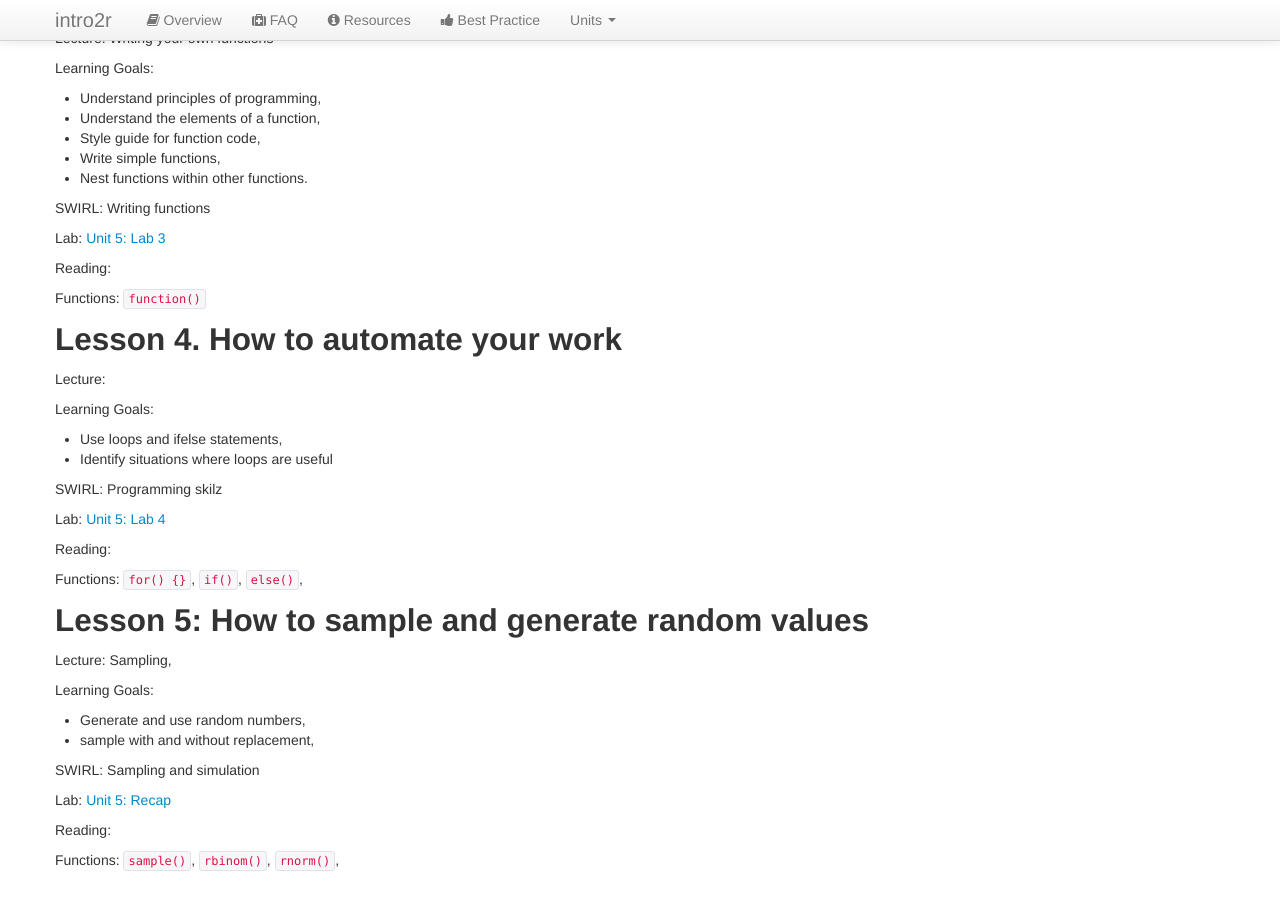
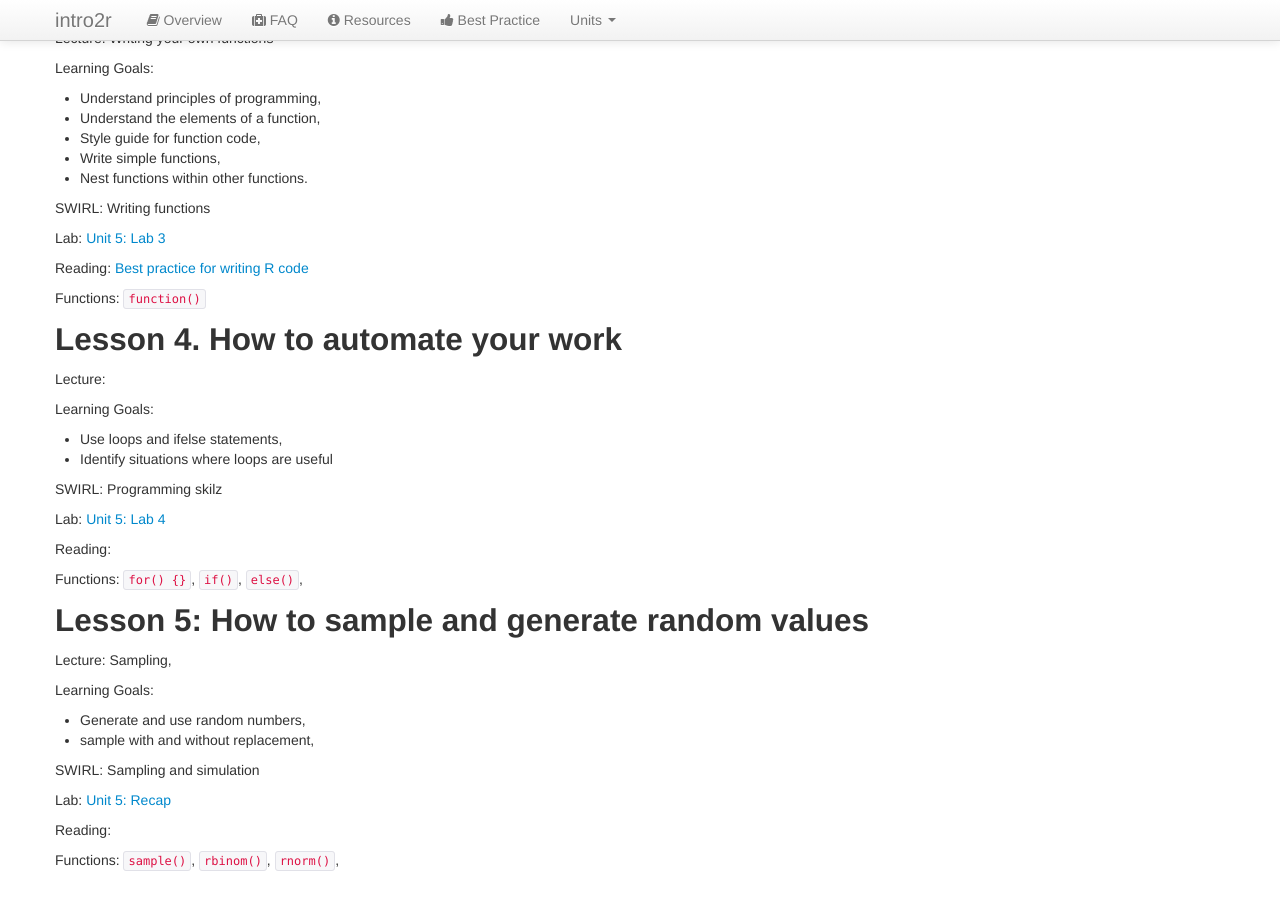
Before and after one commit to intro2r/intro2r, a Jekyll site: the page built from unit5/index.md, in a window 1280 px wide and 900 px high, scrolled down 814 px. Built offline with Jekyll 4.4.1, drawn with Linux system fonts in a browser that asks for light colours.

Commit message:
Update index.md

```diff
--- a/unit5/index.md
+++ b/unit5/index.md
@@ -63,7 +63,7 @@ SWIRL: Writing functions
 
 Lab: [Unit 5: Lab 3](URL)
 
-Reading:
+Reading: [Best practice for writing R code](https://swcarpentry.github.io/r-novice-inflammation/06-best-practices-R/index.html)
 
 Functions: `function()`
 
```
